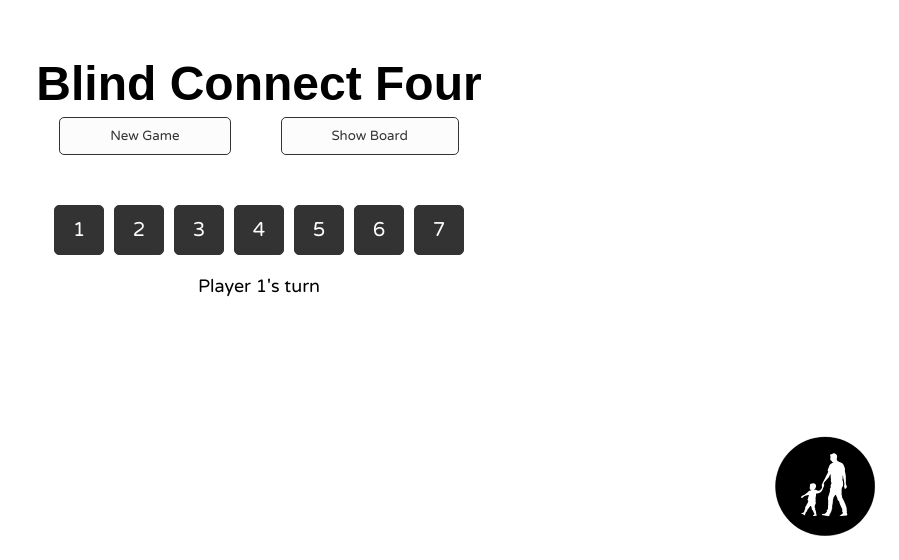
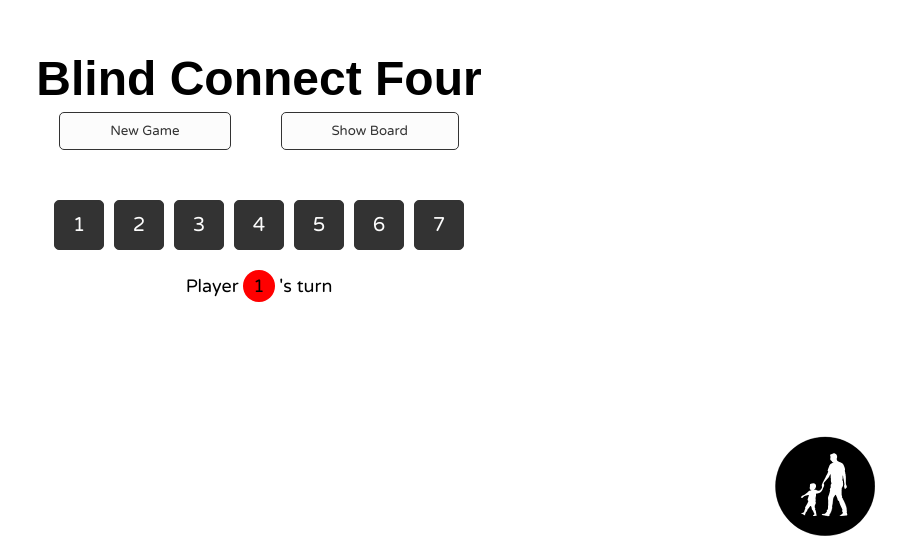
Before and after one commit to rp4/BlindConnect4, a React (Vite) app: page / in a window 1280 px wide. Shown: the part 240-800 px from the top of the page, without its empty margins (381-1280 px from the left). Built offline with nearby package versions, Linux system fonts and the light colour scheme; a web font is replaced by a local one.

Commit message:
formatting and analytics

```diff
--- a/index.html
+++ b/index.html
@@ -9,6 +9,22 @@
       href="https://fonts.googleapis.com/css2?family=Baloo&display=swap"
       rel="stylesheet"
     />
+
+    <!-- Add Google Analytics script here -->
+    <script
+      async
+      src="https://www.googletagmanager.com/gtag/js?id=G-08BMJMHQ6C"
+    ></script>
+    <script>
+      window.dataLayer = window.dataLayer || [];
+      function gtag() {
+        dataLayer.push(arguments);
+      }
+      gtag("js", new Date());
+
+      gtag("config", "G-08BMJMHQ6C");
+    </script>
+
     <style>
       #replitBadge {
         position: fixed;
--- a/src/App.css
+++ b/src/App.css
@@ -1,5 +1,4 @@
 @import url('https://fonts.googleapis.com/css2?family=Baloo+2&family=Varela+Round&display=swap');
-
 
 /* Title text */
 h1, h2, h3, h4, h5, h6 {
@@ -119,3 +118,19 @@ body {
     font-size: 18px;
     margin-top: 10px;
 }
+
+.player1-text {
+    background-color: red;
+    color: black;
+    padding: 5px 10px;
+    border-radius: 50%;
+    display: inline-block;
+}
+
+.player2-text {
+    background-color: yellow;
+    color: black;
+    padding: 5px 10px;
+    border-radius: 50%;
+    display: inline-block;
+}
--- a/src/App.jsx
+++ b/src/App.jsx
@@ -43,8 +43,8 @@ const checkWinner = (state, player) => {
 };
 
 const isBoardFull = (state) => {
-    for (let row = 0; row < 6; row++) {
-        for (let col = 0; col < 7; col++) {
+    for (let row = 0; 6; row++) {
+        for (let col = 0; 7; col++) {
             if (state[row][col] === 0) {
                 return false;
             }
@@ -135,7 +135,13 @@ const App = () => {
                 </div>
             )}
             {message && <div className="message">{message}</div>}
-            {!gameOver && <div className="turn">Player {player}'s turn</div>}
+            {!gameOver && (
+                <div className="turn">
+                    Player{" "}
+                    <span className={`player${player}-text`}>{player}</span> 's
+                    turn
+                </div>
+            )}
             {showBoard && (
                 <div className="board">
                     {state.map((row, rowIndex) => (
```
Lines whose indentation alone changed are shown as unchanged.
